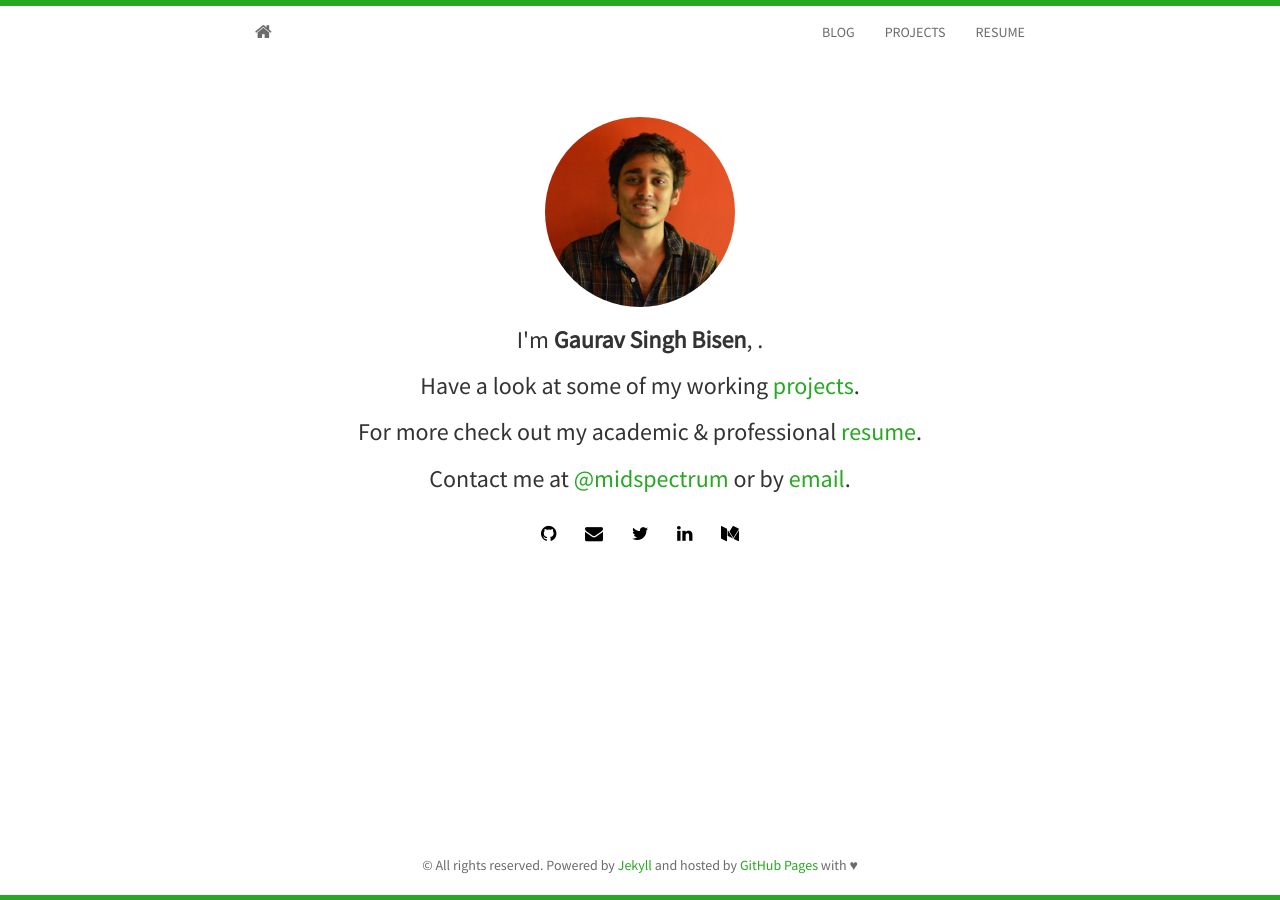
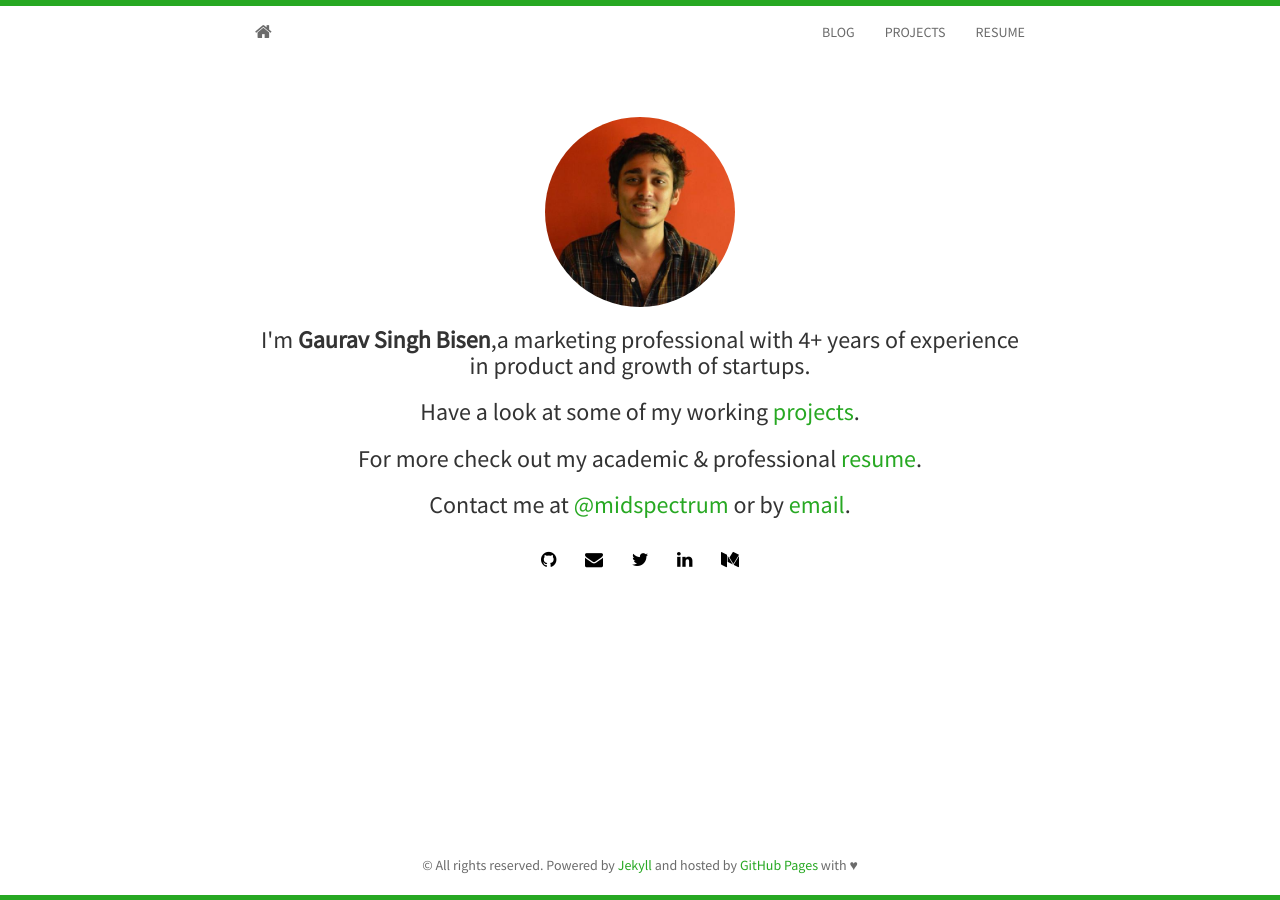
Before and after one commit to gauravsinghbisen/gauravsinghbisen.github.io, a Jekyll site: the page built from index.html, in a window 1280 px wide. Built offline with Jekyll 4.4.1, drawn with Linux system fonts in a browser that asks for light colours; nearby versions of some CDN libraries; the list of posts is cut into pages by our own code.

Commit message:
Update index.html

```diff
--- a/index.html
+++ b/index.html
@@ -7,10 +7,10 @@ layout: home
 	  <div class="avatar">
 		<img class="img-circle" height=190 src="{{ site.baseurl }}/static/img/{{ site.avatar }}" alt="Responsive image">
 	  </div>
-	  <h3>I'm <strong>{{ site.author }}</strong>, .</h3>
+	  <h3>I'm <strong>{{ site.author }}</strong>,a marketing professional with 4+ years of experience in product and growth of startups.</h3>
 	  <!-- <h3>I love all things computer science and maths.</h3> -->
 	  <h3>Have a look at some of my working <a href="{{ site.baseurl }}/projects.html"> projects</a>.</h3>
-	  <h3>For more check out my academic &amp; professional <a href="http://bhikadia.com/resume/">resume</a>.</h3>
+	  <h3>For more check out my academic &amp; professional <a href="http://gauravbisen.com/resume/">resume</a>.</h3>
 	  <h3>Contact me at <a href="http://twitter.com/{{ site.twitter }}">@{{ site.twitter }}</a> or by <a href="mailto:{{ site.email }}">email</a>.</h3>
 	  {% include social.html %}
 	</div>
```
